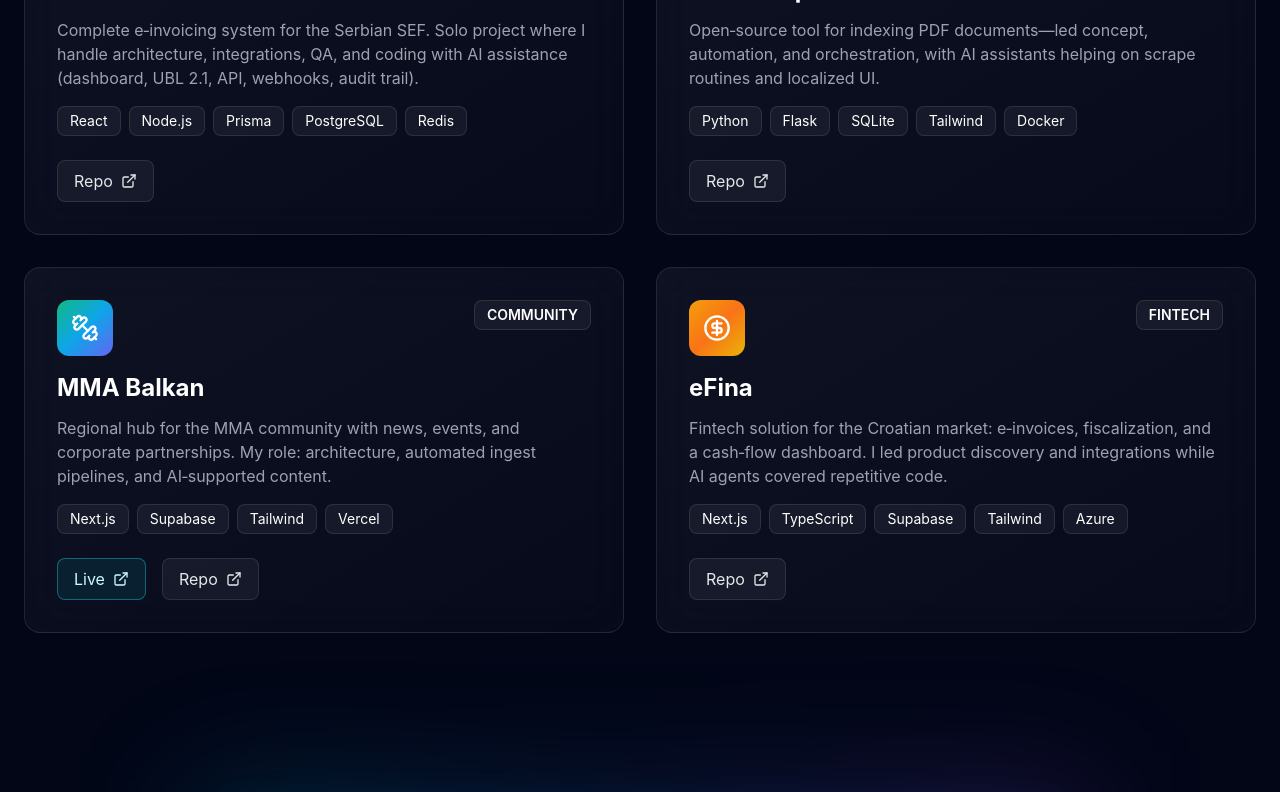
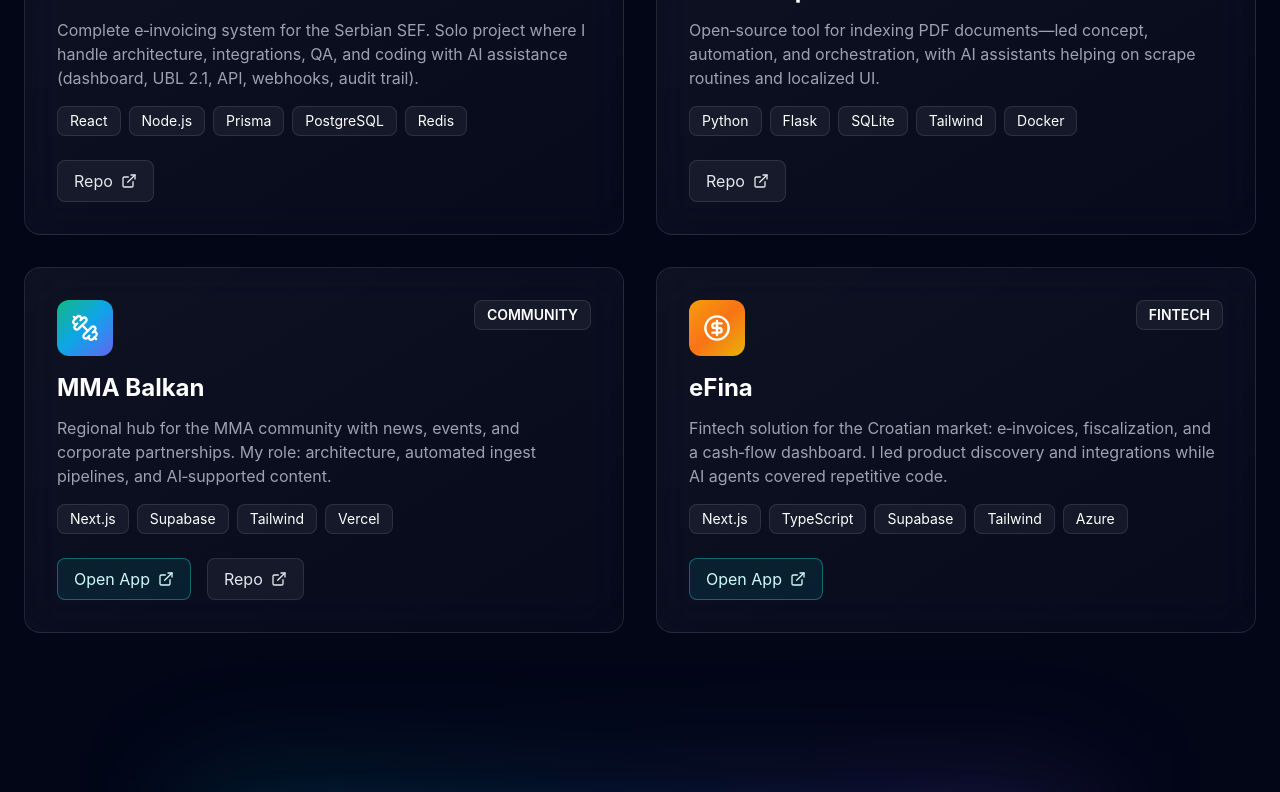
Before and after one commit to zoxknez/Portfolio, a React (Vite) app: page / in a window 1280 px wide. Shown: the part 4141-4933 px from the top of the page. Built offline with nearby package versions, Linux system fonts and the light colour scheme.

Commit message:
fix: unify portfolio live links and update efina url

```diff
--- a/public/en.json
+++ b/public/en.json
@@ -110,7 +110,7 @@
         ],
         "url": "https://fiskalni.app",
         "links": {
-          "live": "Production"
+          "live": "Open App"
         },
         "demoAccounts": [
           "proba@gmail.com / proba1234",
@@ -132,7 +132,7 @@
           ],
           "url": "https://osnovci.vercel.app/",
           "links": {
-            "live": "Production"
+            "live": "Open App"
           },
           "demoAccounts": [
             "1️⃣ Marko Marković — marko@demo.rs / marko123",
@@ -157,7 +157,7 @@
         "url": "https://www.balkan-remote.com/",
         "repo": "https://github.com/zoxknez/BalkanRemote",
         "links": {
-          "live": "Live",
+          "live": "Open App",
           "repo": "Repo"
         }
       },
@@ -176,7 +176,7 @@
         "url": "https://pumpajvideodl.com/",
         "repo": "https://github.com/zoxknez/pumpajvideodownloader",
         "links": {
-          "live": "Live",
+          "live": "Open App",
           "repo": "Repo"
         }
       },
@@ -194,7 +194,7 @@
         ],
         "repo": "https://github.com/zoxknez/eFakturaSef",
         "links": {
-          "live": "Live",
+          "live": "Open App",
           "repo": "Repo"
         }
       },
@@ -244,9 +244,9 @@
           "Tailwind",
           "Azure"
         ],
-        "repo": "https://github.com/zoxknez/FinaeFakturaHR",
+        "url": "https://efakturahr.vercel.app/",
         "links": {
-          "repo": "Repo"
+          "live": "Open App"
         }
       }
     ]
--- a/src/components/Portfolio.tsx
+++ b/src/components/Portfolio.tsx
@@ -123,7 +123,7 @@ export default function Portfolio({ sectionId }: PortfolioProps) {
                       rel="noopener noreferrer"
                       className="inline-flex items-center gap-1.5 md:gap-2 px-3 md:px-4 py-2 rounded-lg bg-cyan-500/10 border border-cyan-400/40 text-cyan-100 hover:bg-cyan-500/20 transition-colors text-sm md:text-base cursor-pointer"
                     >
-                      {project.links?.live || 'Live'}
+                      {project.links?.live || 'Open App'}
                       <ExternalLink className="w-3 h-3 md:w-4 md:h-4" />
                     </a>
                   )}
--- a/src/data/projects.ts
+++ b/src/data/projects.ts
@@ -79,6 +79,6 @@ export const portfolioProjects = [
     technologies: ['Next.js', 'TypeScript', 'Supabase', 'Tailwind', 'Azure'],
     gradient: 'from-emerald-500 via-sky-500 to-indigo-500',
     icon: CircleDollarSign,
-    repo: 'https://github.com/zoxknez/FinaeFakturaHR',
+    url: 'https://efakturahr.vercel.app/',
   },
 ];
```
Also changed, not shown: public/sr.json (+7 -7 lines).
